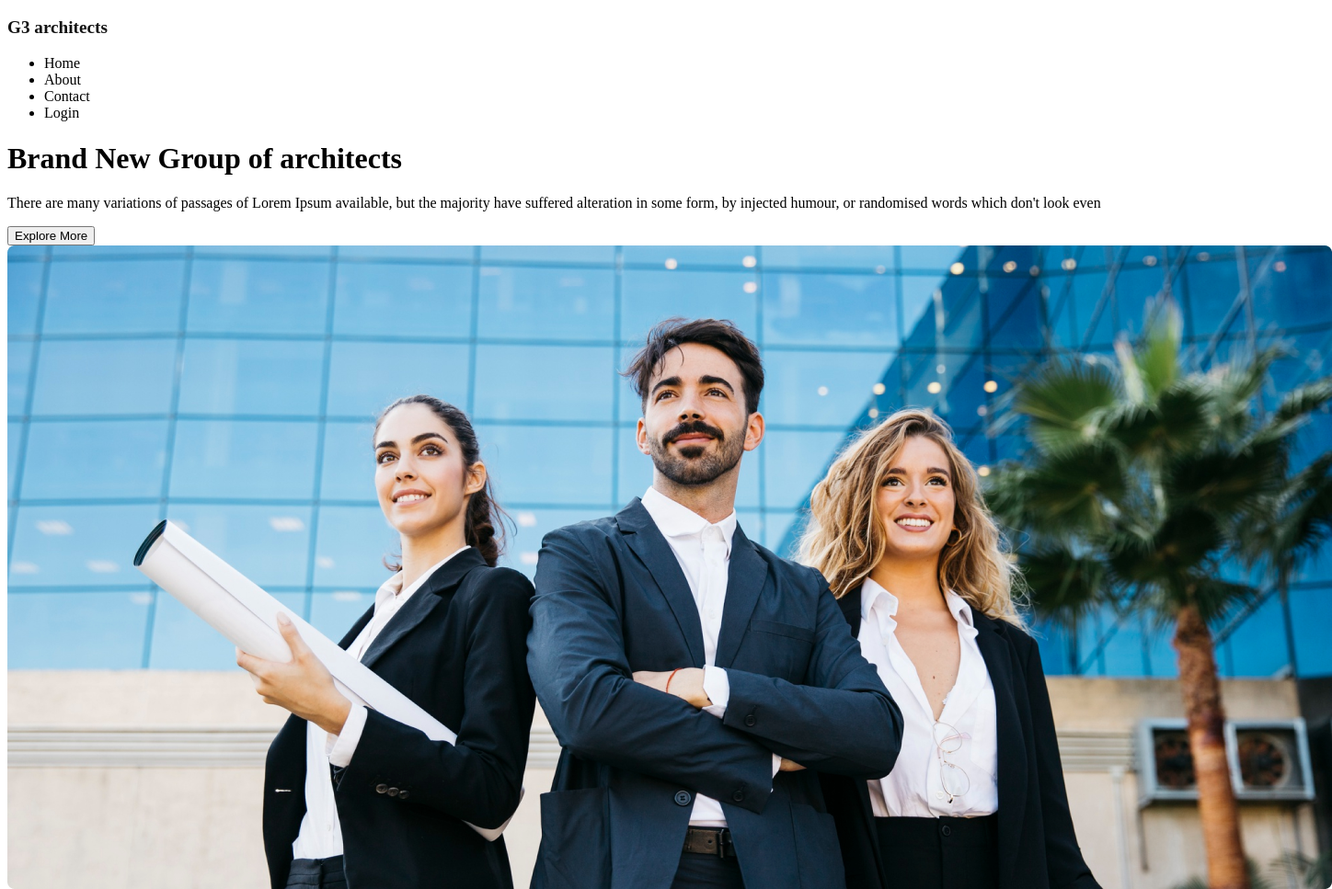
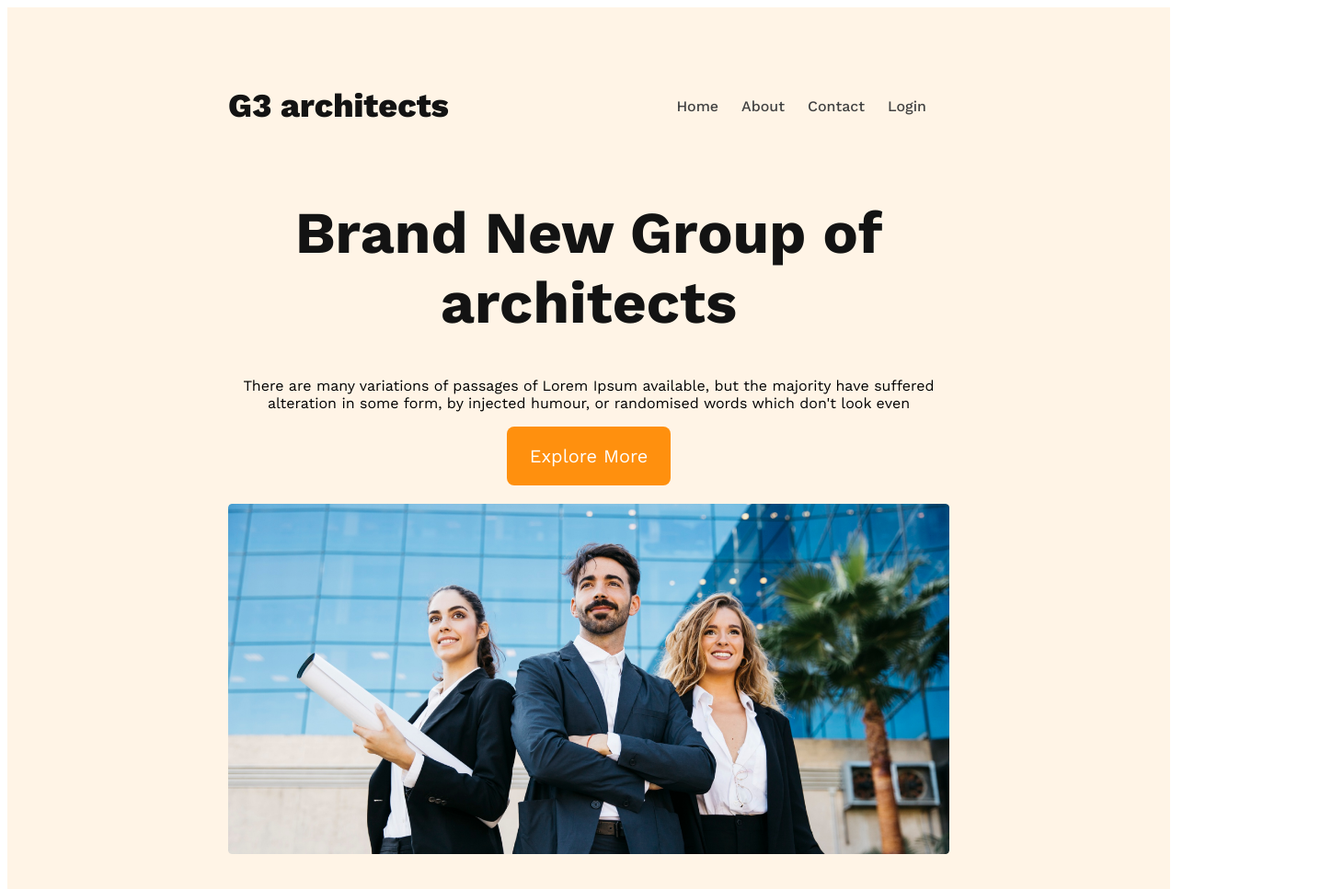
Before and after one commit to masrafialamsajib/arc-assignment, a plain HTML site: page index.html in a window 1280 px wide. Shown: the top 967 px of the page at 92% size, 1448 px wide, since content can reach past the window. Drawn offline with nearby package versions, Linux system fonts and the light colour scheme.

Commit message:
header part

```diff
--- a/index.html
+++ b/index.html
@@ -21,7 +21,7 @@
         <div class="banner">
             <div class="banner-content">
                 <h1 class="b-title">Brand New Group of architects</h1>
-                <p class="b-text">There are many variations of passages of Lorem Ipsum available, but the majority have suffered alteration in some form, by injected humour, or randomised words which don't look even</p>
+                <p class="text">There are many variations of passages of Lorem Ipsum available, but the majority have suffered alteration in some form, by injected humour, or randomised words which don't look even</p>
                 <button class="btn-primary">Explore More</button>
             </div>
             <img src="images/banner.png" alt="">
@@ -38,7 +38,7 @@
             </div>
             <div class="t-content">
                 <h3 class="t-title"><span class="text-quick-list">Quick list</span> <span>of Our</span> <span class="text-features">Features</span></h3>
-                <p class="t-text">There are many variations of passages of Lorem Ipsum available, but the majority have suffered alteration in some form, by injected humour, or randomised words which don't look even</p>
+                <p class="text">There are many variations of passages of Lorem Ipsum available, but the majority have suffered alteration in some form, by injected humour, or randomised words which don't look even</p>
                 <button class="btn-primary">Explore More</button>
             </div>
         </section>
--- a/style.css
+++ b/style.css
@@ -1,5 +1,64 @@
+/* google fonts */
+@import url('https://fonts.googleapis.com/css2?family=Lato:ital,wght@0,400;0,700;1,400&family=Open+Sans:wght@400;700;800&family=Work+Sans:wght@400;500;600;700;800&display=swap');
+
+
+* {
+    font-family: 'Lato', sans-serif;
+    font-family: 'Open Sans', sans-serif;
+    font-family: 'Work Sans', sans-serif;
+}
+/* header*/
+header{
+    background: rgba(255, 144, 14, 0.10);
+    padding: 50px 240px;
+}
 .header-title{
-    font-size: 1.20rem;
+    font-size: 2.25rem;
+    font-weight: 750;
+    color: #131313;
+}
+nav {
+    display: flex;
+    justify-content: space-between;
+    align-items: center;
+}
+nav>ul {
+    display: flex;
+}
+nav li{
+    list-style: none;
+    margin-right: 25px;
+    font-weight: 500;
+    font-size: 1rem;
+    color: #424242;
+}
+/*btn*/
+.btn-primary {
+    border-radius: 8px;
+    color: #FFF;
+    font-size: 1.25rem;
+    background: #FF900E;
+    padding: 20px 25px;
+    color: #FFF;
+    cursor: pointer;
+    border: 0;
+}
+/*banner*/
+.banner-content {
+    max-width: 800px;
+    text-align: center;
+    margin: 0 auto;
+}
+.b-title{
+    font-size: 4rem;
     font-weight: 700;
     color: #131313;
 }
+.banner img {
+    margin-top: 20px;
+    width: 100%;
+}
+main {
+    max-width: 1440px;
+    margin: 70px auto;
+}
```
